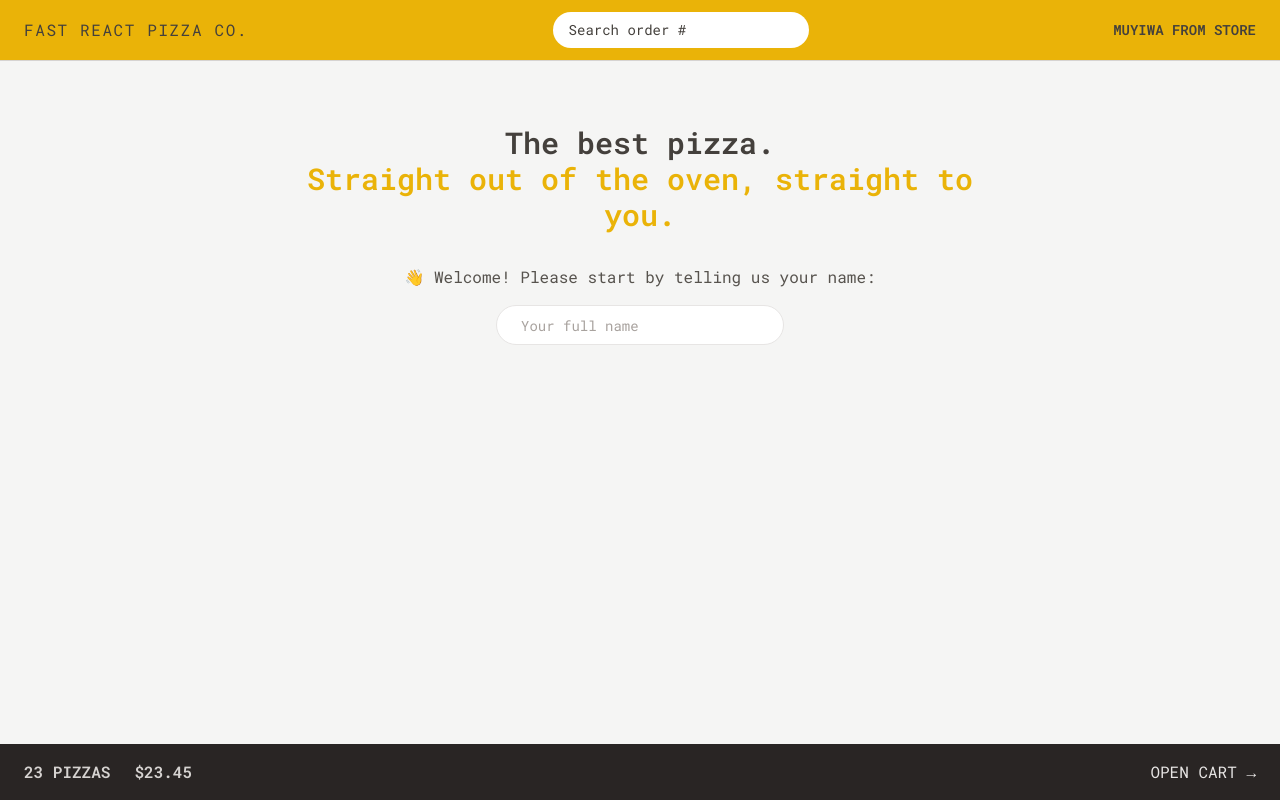
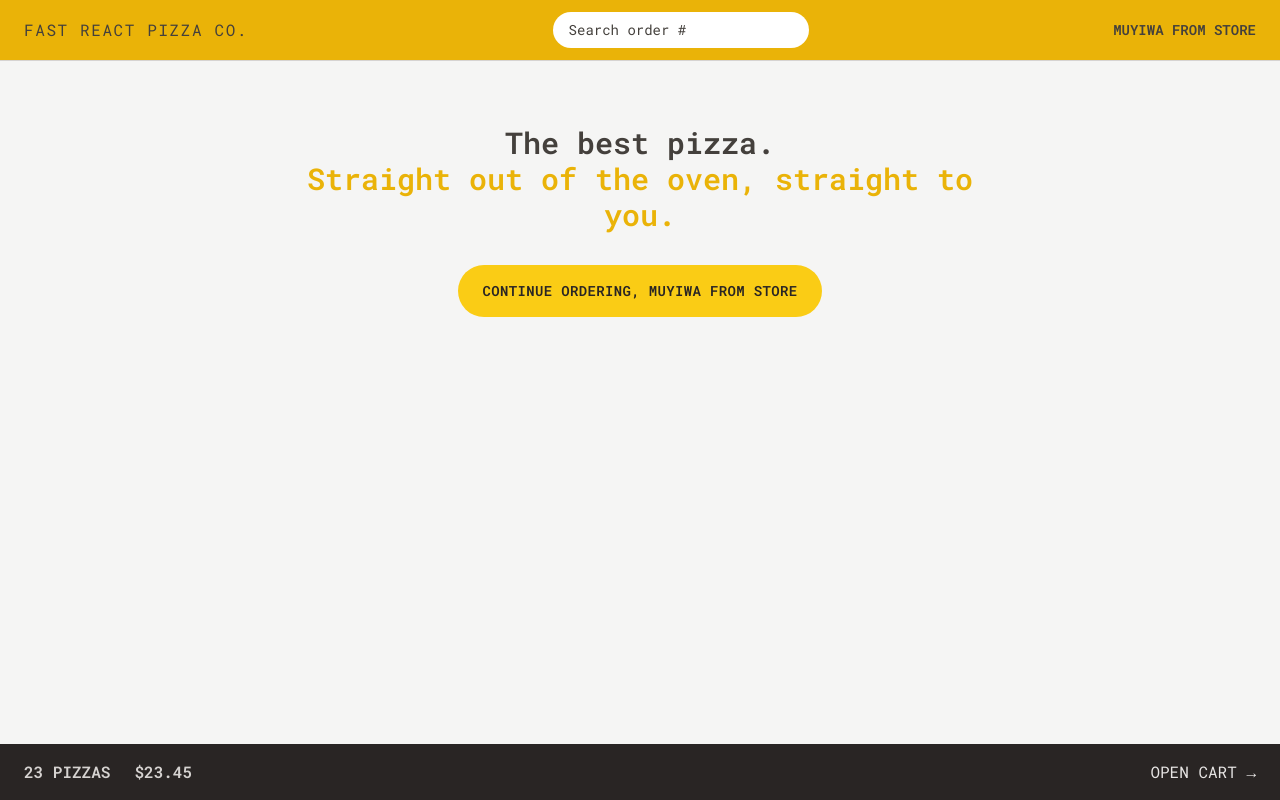
Before and after one commit to muyiwadosunmu/fast-react-pizza, a React (Vite) app: page / in a window 1280 px wide. Built offline with nearby package versions, Linux system fonts and the light colour scheme.

Commit message:
Reading and Updating the user state

```diff
--- a/src/features/cart/Cart.jsx
+++ b/src/features/cart/Cart.jsx
@@ -1,4 +1,4 @@
-import { Link } from "react-router-dom";
+import {useSelector} from 'react-redux'
 import LinkButton from "../../ui/LinkButton";
 import Button from "../../ui/Button";
 import CartItem from "./CartItem";
@@ -28,13 +28,14 @@
 ];
 
 function Cart() {
+  const username = useSelector((state) => state.user.username);
   const cart = fakeCart;
 
   return (
     <div className="px-4 py-3">
       <LinkButton to="/menu">&larr; Back to menu</LinkButton>
 
-      <h2 className="mt-7 text-xl font-semibold">Your cart, %NAME%</h2>
+      <h2 className="mt-7 text-xl font-semibold">Your cart, {username}</h2>
 
       <ul className="mt-3 divide-y divide-stone-200 border-b">
         {cart.map((item) => (
--- a/src/features/order/CreateOrder.jsx
+++ b/src/features/order/CreateOrder.jsx
@@ -1,4 +1,5 @@
 import { useState } from "react";
+import {useSelector} from 'react-redux'
 import { Form, redirect, useNavigation, useActionData } from "react-router-dom";
 import { createOrder } from "../../services/apiRestaurant";
 import Button from "../../ui/Button";
@@ -33,6 +34,7 @@
 ];
 
 function CreateOrder() {
+  const username = useSelector((state) => state.user.username);
   // const [withPriority, setWithPriority] = useState(false);
   const navigation = useNavigation();
   const isSubmitting = navigation.state === "submitting";
@@ -50,7 +52,7 @@
       <Form method="POST" action="">
         <div className="mb-5 flex gap-2 flex-col sm:flex-row sm:items-center">
           <label className="sm:basis-40">First Name</label>
-          <input className="input grow" type="text" name="customer" required />
+          <input className="input grow" type="text" name="customer" defaultValue={username} required />
         </div>
 
         <div className="mb-5 flex gap-2 flex-col sm:flex-row sm:items-center">
--- a/src/features/users/CreateUser.jsx
+++ b/src/features/users/CreateUser.jsx
@@ -1,11 +1,19 @@
 import { useState } from "react";
+import { useDispatch } from "react-redux";
+import {useNavigate} from 'react-router-dom';
 import Button from "../../ui/Button";
+import { updateName } from "./userSlice";
 
 function CreateUser() {
   const [username, setUsername] = useState("");
+  const dispatch = useDispatch();
+  const navigate =  useNavigate();
 
   function handleSubmit(e) {
     e.preventDefault();
+    if(!username) return;
+    dispatch(updateName(username));
+    navigate('/menu')
   }
 
   return (
--- a/src/ui/Home.jsx
+++ b/src/ui/Home.jsx
@@ -1,5 +1,9 @@
-import CreateUser from '../features/users/CreateUser';
+import { useSelector } from "react-redux";
+import CreateUser from "../features/users/CreateUser";
+import Button from "./Button";
+
 function Home() {
+  const username = useSelector((state) => state.user.username);
   return (
     <div className="my-10 px-4 text-center sm:my-16">
       <h1 className="mb-8  text-xl font-semibold text-stone-700 md:text-3xl ">
@@ -9,7 +13,11 @@
           Straight out of the oven, straight to you.
         </span>
       </h1>
-      <CreateUser />
+      {username === "" ? (
+        <CreateUser />
+      ) : (
+        <Button to="/menu" type="primary">Continue Ordering, {username}</Button>
+      )}
     </div>
   );
 }
```
